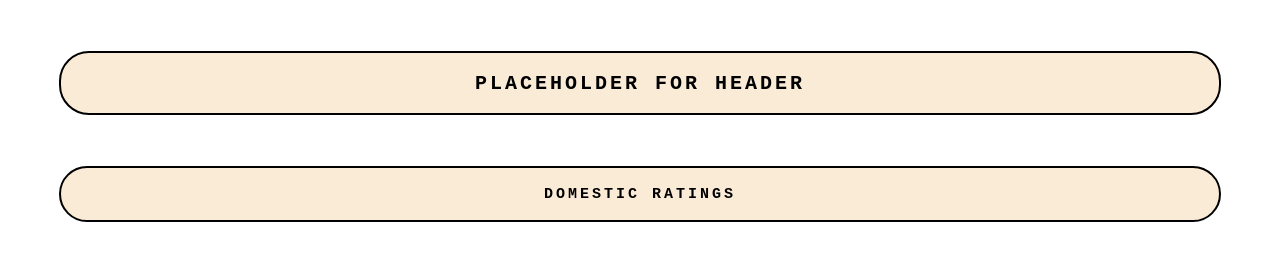
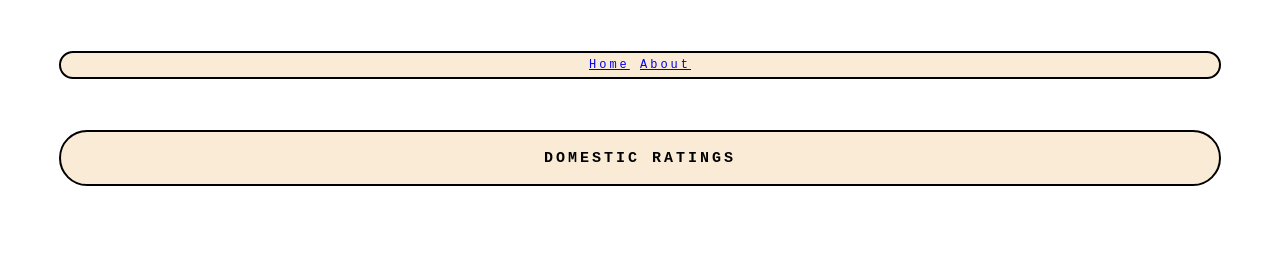
Before and after one commit to devpuppet/gus-client, a website built with webpack: page index.html in a window 1280 px wide. Built offline with nearby package versions, Linux system fonts and the light colour scheme; no server answers.

Commit message:
Added routing

```diff
--- a/index.html
+++ b/index.html
@@ -7,7 +7,8 @@
 </head>
 <body>
     <div id="header" class="section">
-        <h1>Placeholder for header</h1>
+        <a href="#/">Home</a>
+        <a href="#/about">About</a>
     </div>
     <template id="ratings">
         <section class="section">
@@ -23,6 +24,9 @@
             <ul></ul>
         </div>
     </template>
+    <template id="about-template">
+        <div></div>
+    </template>
     <div id="app"></div>
 </body>
 </html>
--- a/src/app.ts
+++ b/src/app.ts
@@ -1,5 +1,4 @@
-import { SDGClient } from "./clients/sdg.client";
-import { DomesticRatingsList } from "./components/domestic-ratings-list";
+import { Router } from "./routing/router";
 
 export const registerServiceWorker = async () => {
     if ("serviceWorker" in navigator) {
@@ -22,6 +21,4 @@ export const registerServiceWorker = async () => {
 
 registerServiceWorker();
 
-const sdgClient = new SDGClient();
-
-const mainTopicsList = new DomesticRatingsList(sdgClient);
+new Router();
--- /dev/null
+++ b/src/components/about.ts
@@ -0,0 +1,13 @@
+import { Component } from './component';
+
+export class About extends Component<HTMLDivElement, HTMLDivElement> {
+
+    constructor(host: HTMLDivElement) {
+        super('about-template', host);
+        this.element.innerHTML = 'ABOUT!';
+    }
+
+    configure(): void {}
+    renderContent(): void {}
+
+}
--- /dev/null
+++ b/src/routing/router.ts
@@ -0,0 +1,65 @@
+import { views } from "./views";
+
+export class Router {
+    private readonly routerOutlet = document.getElementById('app')! as HTMLDivElement;
+    private readonly routes: Route = {};
+    private readonly templates: Template = {};
+
+    constructor() {
+        this.configureRouter();
+    }
+
+    private configureRouter(): void {
+        for (const view of views) {
+            this.addTemplate(view.name, view.renderView);
+            this.addRoute(view.route, view.name);
+        }
+
+        window.addEventListener('load', this.route.bind(this));
+        window.addEventListener('hashchange', this.route.bind(this));
+    }
+
+    private addRoute(path: string, template: string | (() => void) ): void {
+        if (typeof template === 'function') {
+            this.routes[path] = template;
+        }
+        else if (typeof template === 'string') {
+            this.routes[path] = this.templates[template];
+        } else {
+            throw new Error(`Unknown path = ${path} and templayte = ${template}`);
+        }
+    };
+
+    private addTemplate(name: string, templateFunction: (() => void)): void {
+        this.templates[name] = templateFunction;
+    }
+
+    private resolveRoute(route: string) {
+        try {
+            return this.routes[route];
+        } catch (e) {
+            throw new Error(`Route ${route} not found!`);
+        }
+    }
+
+    private route() {
+        let url = window.location.hash.slice(1) || '/';
+        let resolvedRoute = this.resolveRoute(url);
+
+        this.clearView();
+        resolvedRoute();
+    }
+
+    private clearView() {
+        this.routerOutlet.textContent = '';
+    }
+
+}
+
+export interface Route {
+    [route: string]: () => void
+}
+
+export interface Template {
+    [template: string]: () => void
+}
--- /dev/null
+++ b/src/routing/views.ts
@@ -0,0 +1,29 @@
+import { SDGClient } from "../clients/sdg.client";
+import { About } from "../components/about";
+import { DomesticRatingsList } from "../components/domestic-ratings-list";
+
+export interface View {
+    name: string;
+    route: string;
+    renderView: () => void;
+}
+
+const home: View = {
+    name: 'home',
+    route: '/',
+    renderView: () => {
+        const sdgClient = new SDGClient();
+
+        new DomesticRatingsList(sdgClient);
+    }
+}
+
+const about: View = {
+    name: 'about',
+    route: '/about',
+    renderView: () => {
+        new About(document.getElementById('app')! as HTMLDivElement);
+    }
+}
+
+export const views = [home, about];
```
